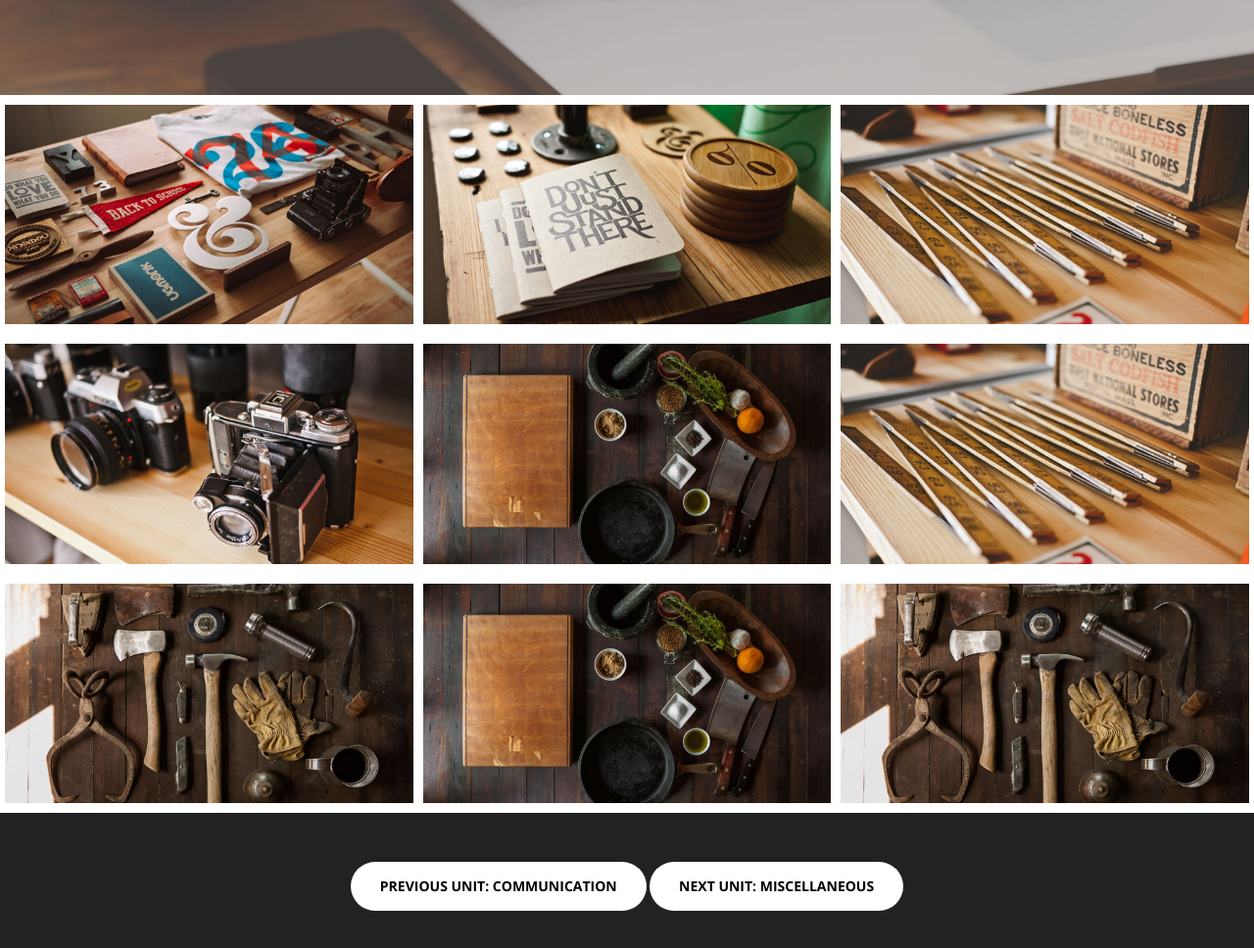
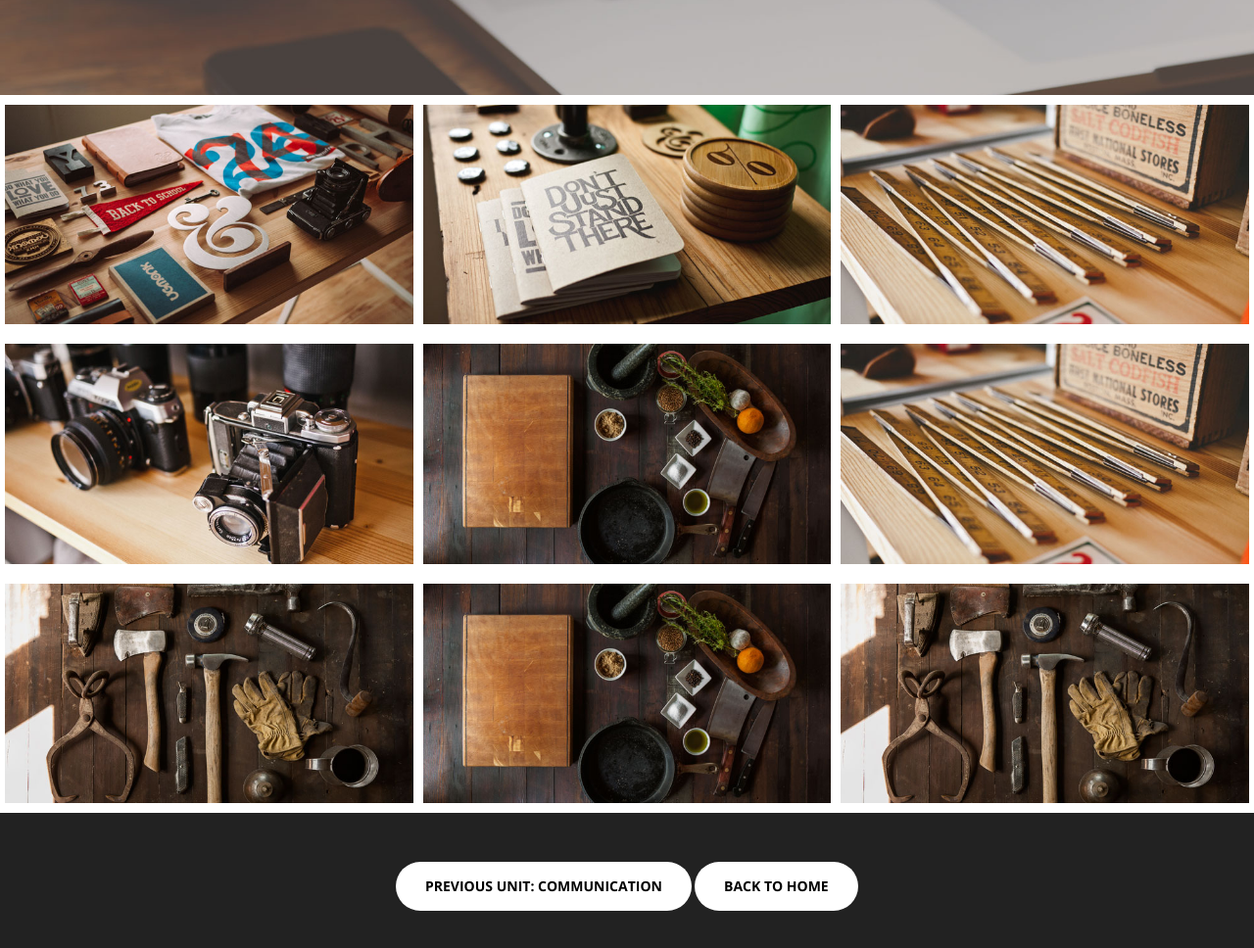
Before and after one commit to axyyu/TJHSSTassistivetech, a website: page hardware.html in a window 1280 px wide. Shown: the part 303-1271 px from the top of the page at 98% size. Drawn offline with nearby package versions, Linux system fonts and the light colour scheme.

Commit message:
Minor link edits

```diff
--- a/hardware.html
+++ b/hardware.html
@@ -236,7 +236,7 @@
     <div class="container text-center">
         <div class="call-to-action">
             <p class="btn btn-default btn-xl sr-button"><a href = "communication.html" style = "color: black; border-bottom: none !important;">Previous Unit: Communication</a></p>
-                <p class="btn btn-default btn-xl sr-button"><a href = "misc.html" style = "color: black; border-bottom: none !important;">Next Unit: Miscellaneous</a></p>
+                <p class="btn btn-default btn-xl sr-button"><a href = "index.html" style = "color: black; border-bottom: none !important;">Back to Home</a></p>
             </div>
         </div>
     </aside>
```
Also changed, not shown: phone.html (+1 -1 lines).
